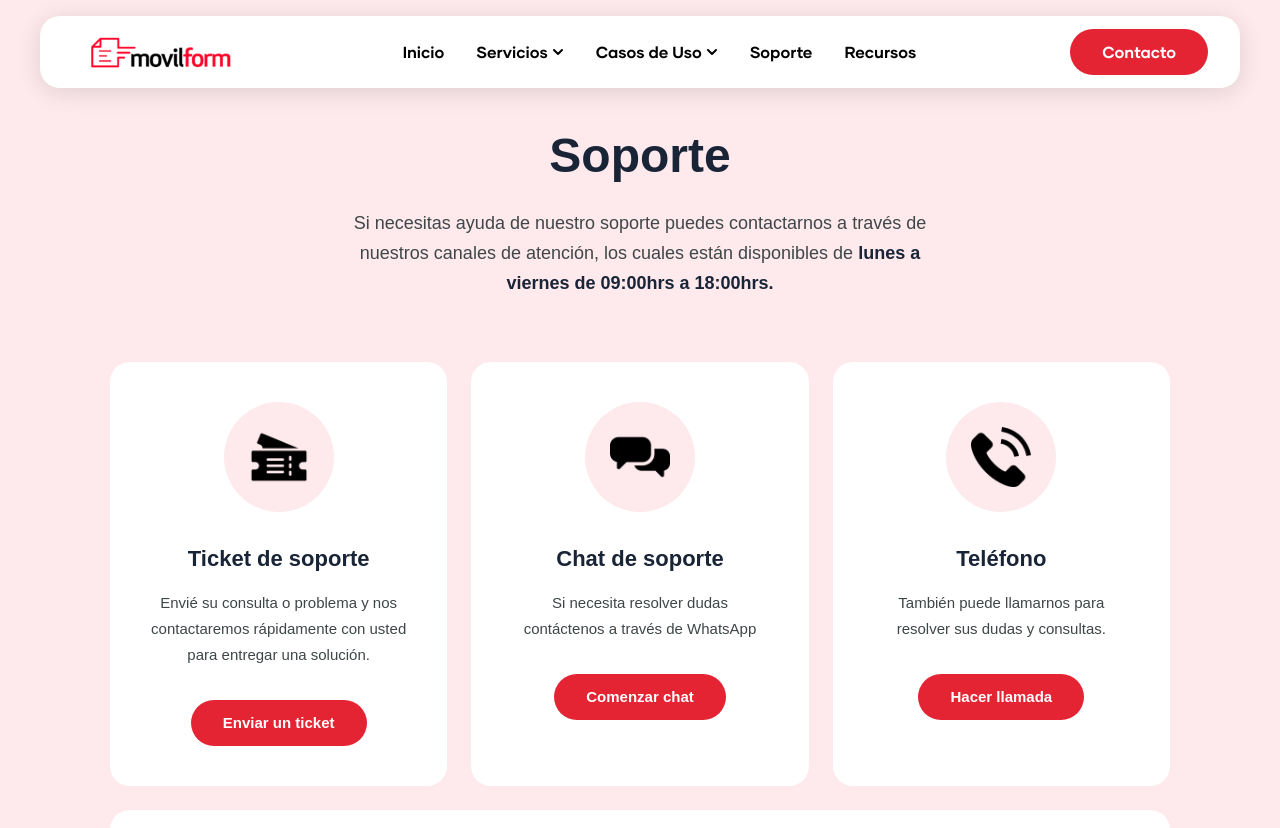
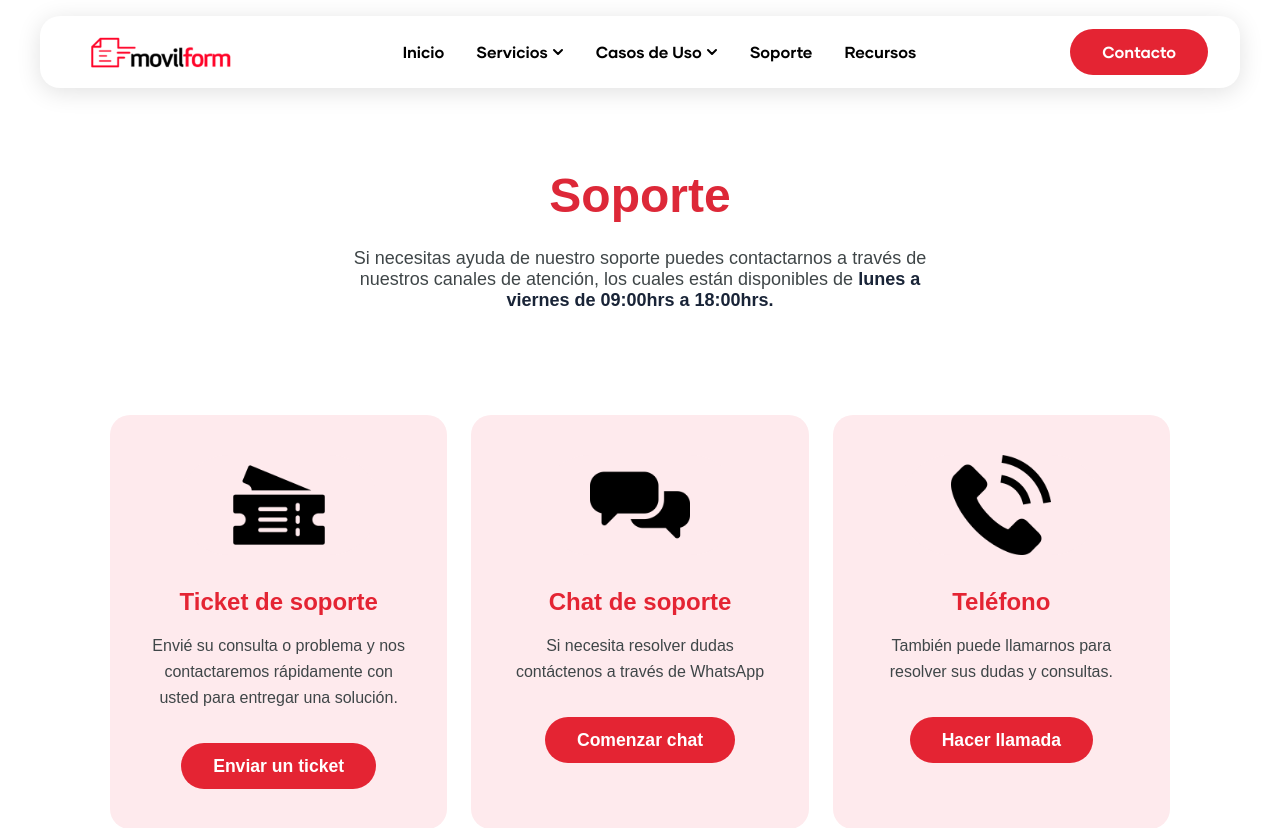
Before and after one commit to JeanGeros/movilform-gonarm, a Next.js app: page /soporte in a window 1280 px wide. Shown: the top 828 px of the page. Built offline with nearby package versions, Linux system fonts and the light colour scheme; a web font is replaced by a local one.

Commit message:
refactor: extract SupportCard component, update logo in navbar/footer, fix footer year

```diff
--- /dev/null
+++ b/app/components/SupportCard.tsx
@@ -0,0 +1,34 @@
+import Image from "next/image";
+
+interface SupportCardProps {
+  icon: string;
+  alt: string;
+  title: string;
+  description: string;
+  href: string;
+  label: string;
+  external?: boolean;
+}
+
+export default function SupportCard({ icon, alt, title, description, href, label, external }: SupportCardProps) {
+  return (
+    <div className="bg-[#feeaed] rounded-[20px] p-10 flex flex-col items-center text-center">
+      <div className="w-[200px] h-[100px] rounded-full bg-[#feeaed] flex items-center justify-center">
+        <Image src={icon} alt={alt} width={100} height={80} className="w-[100px] h-[100px] object-contain" />
+      </div>
+      <h2 className="font-satoshi mt-8 text-[24px] font-bold text-[#e42433] leading-[30px]">
+        {title}
+      </h2>
+      <p className="font-satoshi mt-4 text-[16spx] text-[#3f4648] leading-[26px] max-w-[260px]">
+        {description}
+      </p>
+      <a
+        href={href}
+        {...(external ? { target: "_blank", rel: "noopener noreferrer" } : {})}
+        className="font-satoshi mt-8 inline-flex items-center justify-center h-[46px] px-8 rounded-full bg-[#e42433] text-white text-[17.6px] font-extrabold hover:bg-[#c01f2d] transition-colors"
+      >
+        {label}
+      </a>
+    </div>
+  );
+}
--- a/app/soporte/page.tsx
+++ b/app/soporte/page.tsx
@@ -3,6 +3,7 @@
 import { useState } from "react";
 import Navbar from "@/app/components/Navbar";
 import Footer from "@/app/components/Footer";
+import SupportCard from "@/app/components/SupportCard";
 
 const FAQS = [
   {
@@ -43,7 +44,7 @@ export default function Soporte() {
   const [openFaq, setOpenFaq] = useState<number | null>(null);
 
   return (
-    <main className="w-full bg-[#feeaed] min-h-screen">
+    <main className="w-full bg-white min-h-screen">
 
       <div className="relative h-[88px]">
         <Navbar />
@@ -52,11 +53,11 @@ export default function Soporte() {
       <div className="px-[110px] pb-16 flex flex-col gap-6 max-w-[1440px] mx-auto">
 
         {/* ── 1. ENCABEZADO ────────────────────────────────────────────────── */}
-        <section className="py-10 text-center">
-          <h1 className="font-satoshi text-[48px] font-black text-[#192437] leading-[56px]">
+        <section className="py-20 text-center">
+          <h1 className="font-satoshi text-[48px] font-black text-[#dd2838] leading-[56px]">
             Soporte
           </h1>
-          <p className="font-satoshi mt-6 text-[18px] text-[#3f4648] leading-[30px] max-w-[620px] mx-auto">
+          <p className="font-satoshi mt-6 text-[18px] text-[#3f4648] leading-[21px] max-w-[600px] mx-auto">
             Si necesitas ayuda de nuestro soporte puedes contactarnos a través de nuestros
             canales de atención, los cuales están disponibles de{" "}
             <strong className="text-[#192437]">lunes a viernes de 09:00hrs a 18:00hrs.</strong>
@@ -65,72 +66,36 @@ export default function Soporte() {
 
         {/* ── 2. CANALES DE SOPORTE ────────────────────────────────────────── */}
         <div className="grid grid-cols-3 gap-6">
-
-          {/* Ticket */}
-          <div className="bg-white rounded-[20px] p-10 flex flex-col items-center text-center">
-            <div className="w-[110px] h-[110px] rounded-full bg-[#feeaed] flex items-center justify-center">
-              <img src="/soporte/icon-ticket.png" alt="Ticket de soporte" className="w-[60px] h-[60px] object-contain" />
-            </div>
-            <h2 className="font-satoshi mt-8 text-[22px] font-bold text-[#192437] leading-[30px]">
-              Ticket de soporte
-            </h2>
-            <p className="font-satoshi mt-4 text-[15px] text-[#3f4648] leading-[26px] max-w-[260px]">
-              Envié su consulta o problema y nos contactaremos rápidamente con usted para
-              entregar una solución.
-            </p>
-            <a
-              href="mailto:contacto@movilform.com"
-              className="font-satoshi mt-8 inline-flex items-center justify-center h-[46px] px-8 rounded-full bg-[#e42433] text-white text-[15px] font-semibold hover:bg-[#c01f2d] transition-colors"
-            >
-              Enviar un ticket
-            </a>
-          </div>
-
-          {/* Chat */}
-          <div className="bg-white rounded-[20px] p-10 flex flex-col items-center text-center">
-            <div className="w-[110px] h-[110px] rounded-full bg-[#feeaed] flex items-center justify-center">
-              <img src="/soporte/icon-chat.png" alt="Chat de soporte" className="w-[60px] h-[60px] object-contain" />
-            </div>
-            <h2 className="font-satoshi mt-8 text-[22px] font-bold text-[#192437] leading-[30px]">
-              Chat de soporte
-            </h2>
-            <p className="font-satoshi mt-4 text-[15px] text-[#3f4648] leading-[26px] max-w-[260px]">
-              Si necesita resolver dudas contáctenos a través de WhatsApp
-            </p>
-            <a
-              href="https://wa.me/56232241522"
-              target="_blank"
-              rel="noopener noreferrer"
-              className="font-satoshi mt-8 inline-flex items-center justify-center h-[46px] px-8 rounded-full bg-[#e42433] text-white text-[15px] font-semibold hover:bg-[#c01f2d] transition-colors"
-            >
-              Comenzar chat
-            </a>
-          </div>
-
-          {/* Teléfono */}
-          <div className="bg-white rounded-[20px] p-10 flex flex-col items-center text-center">
-            <div className="w-[110px] h-[110px] rounded-full bg-[#feeaed] flex items-center justify-center">
-              <img src="/soporte/icon-telefono.png" alt="Teléfono" className="w-[60px] h-[60px] object-contain" />
-            </div>
-            <h2 className="font-satoshi mt-8 text-[22px] font-bold text-[#192437] leading-[30px]">
-              Teléfono
-            </h2>
-            <p className="font-satoshi mt-4 text-[15px] text-[#3f4648] leading-[26px] max-w-[260px]">
-              También puede llamarnos para resolver sus dudas y consultas.
-            </p>
-            <a
-              href="tel:+56232241522"
-              className="font-satoshi mt-8 inline-flex items-center justify-center h-[46px] px-8 rounded-full bg-[#e42433] text-white text-[15px] font-semibold hover:bg-[#c01f2d] transition-colors"
-            >
-              Hacer llamada
-            </a>
-          </div>
-
+          <SupportCard
+            icon="/soporte/icon-ticket.png"
+            alt="Ticket de soporte"
+            title="Ticket de soporte"
+            description="Envié su consulta o problema y nos contactaremos rápidamente con usted para entregar una solución."
+            href="mailto:contacto@movilform.com"
+            label="Enviar un ticket"
+          />
+          <SupportCard
+            icon="/soporte/icon-chat.png"
+            alt="Chat de soporte"
+            title="Chat de soporte"
+            description="Si necesita resolver dudas contáctenos a través de WhatsApp"
+            href="https://wa.me/56232241522"
+            label="Comenzar chat"
+            external
+          />
+          <SupportCard
+            icon="/soporte/icon-telefono.png"
+            alt="Teléfono"
+            title="Teléfono"
+            description="También puede llamarnos para resolver sus dudas y consultas."
+            href="tel:+56232241522"
+            label="Hacer llamada"
+          />
         </div>
 
         {/* ── 3. PREGUNTAS FRECUENTES ──────────────────────────────────────── */}
-        <section className="bg-white rounded-[20px] px-[70px] py-[60px]">
-          <h2 className="font-satoshi text-[32px] font-extrabold text-[#192437] text-center leading-[40px] mb-8">
+        <section className="bg-[#feeaed] rounded-[30px] px-[70px] py-[40px]">
+          <h2 className="font-satoshi text-[32px] font-extrabold text-[#dd2838] text-center leading-[40px] mb-8">
             Preguntas frecuentes
           </h2>
           <div className="max-w-[600px] mx-auto flex flex-col divide-y divide-gray-100">
```
